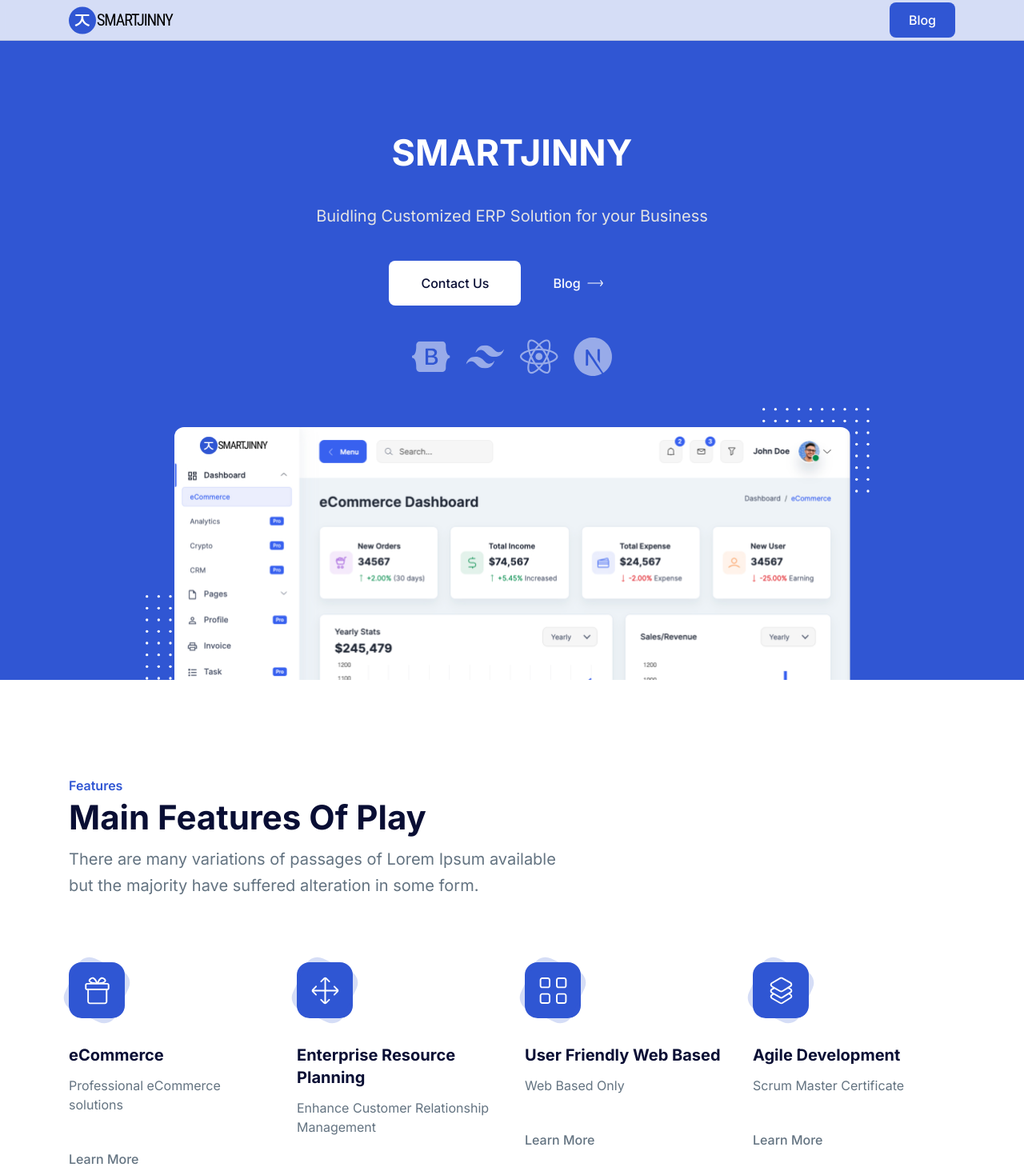
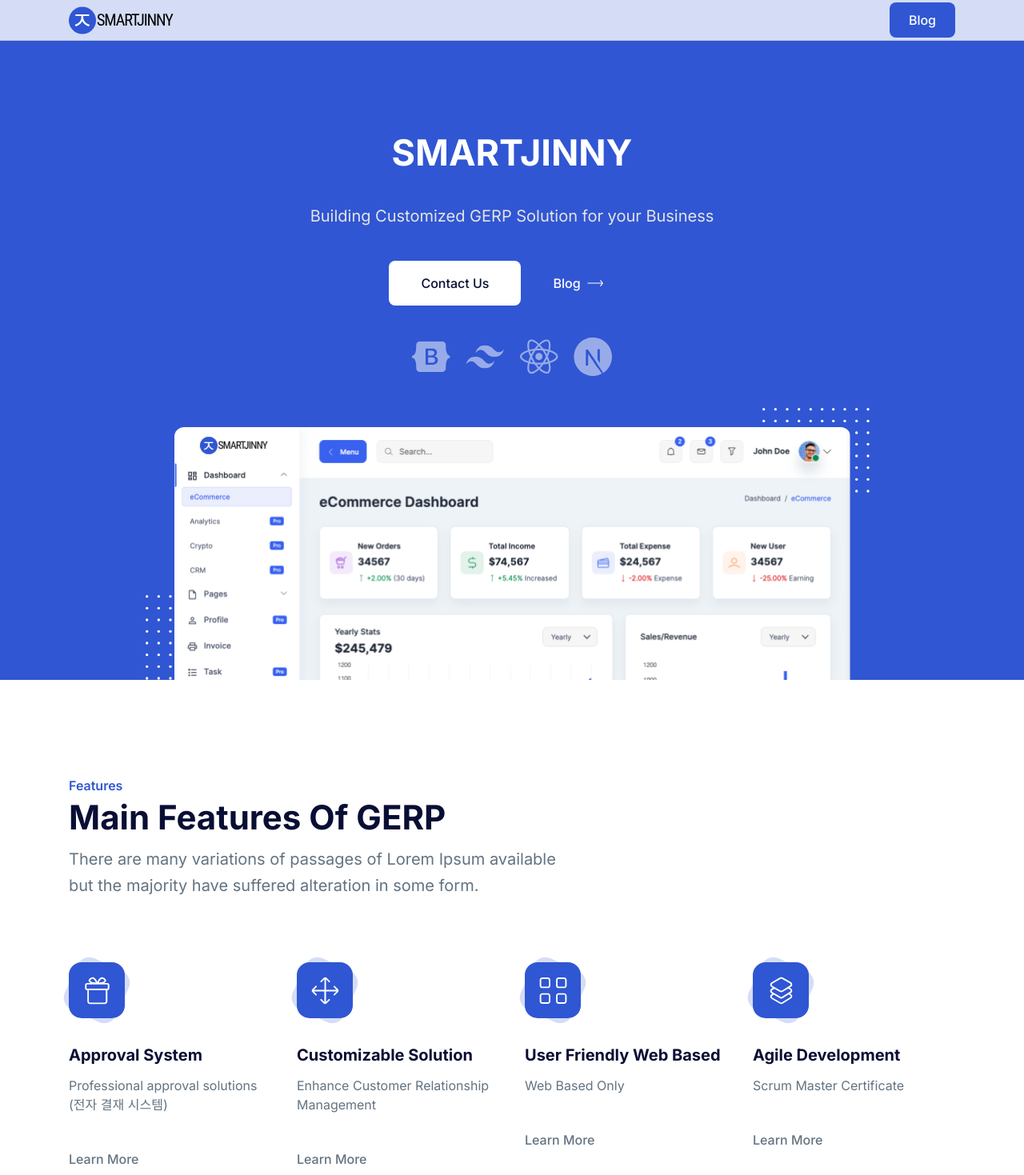
Before and after one commit to texas000/smartjinny, a Next.js app: page / in a window 1280 px wide. Shown: the top 1469 px of the page at 80% size. Built offline with nearby package versions, Linux system fonts and the light colour scheme; no server answers.

Commit message:
adding dropbox api

```diff
--- a/component/Header.js
+++ b/component/Header.js
@@ -321,7 +321,7 @@
 								</ul>
 							</nav>
 						</div>
-						<div className="sm:flex justify-end pr-16 lg:pr-0">
+						<div className="sm:flex justify-end pr-16 lg:pr-0 my-1">
 							<a
 								href="/blog"
 								className="
@@ -331,6 +331,7 @@
                   bg-white bg-opacity-20
                   rounded-lg
                   py-3
+                  lg:py-2
                   px-6
                   hover:bg-opacity-100 hover:text-dark
                   signUpBtn
--- /dev/null
+++ b/pages/api/files/list.js
@@ -0,0 +1,24 @@
+export default async (req, res) => {
+	var status;
+	const dropbox = await fetch(
+		"https://api.dropboxapi.com/2/files/list_folder",
+		{
+			method: "POST",
+			headers: {
+				Authorization: `Bearer ${process.env.DROPBOX_API_KEY}`,
+				"Content-Type": "application/json",
+			},
+			body: JSON.stringify({ path: "" }),
+		}
+	)
+		.then(async (res) => {
+			const data = await res.json();
+			status = res.status;
+			return data.entries;
+		})
+		.catch((err) => {
+			status = 404;
+			return err.toString();
+		});
+	res.status(status).json(dropbox);
+};
--- a/pages/index.js
+++ b/pages/index.js
@@ -52,7 +52,7 @@
                   max-w-[600px]
                 "
 								>
-									Buidling Customized ERP Solution for your Business
+									Building Customized GERP Solution for your Business
 								</p>
 								<ul className="flex flex-wrap items-center justify-center mb-10">
 									<li>
@@ -1307,7 +1307,7 @@
                   mb-4
                 "
 								>
-									Main Features Of Play
+									Main Features Of GERP
 								</h2>
 								<p
 									className="
@@ -1376,10 +1376,15 @@
 										/>
 									</svg>
 								</div>
-								<h4 className="font-bold text-xl text-dark mb-3">eCommerce</h4>
+								<h4 className="font-bold text-xl text-dark mb-3">
+									Approval System
+								</h4>
 								<p className="text-body-color mb-8 lg:mb-11">
-									Professional eCommerce solutions
+									Professional approval solutions
+									<br />
+									(전자 결재 시스템)
 								</p>
+
 								<a
 									href="#"
 									className="font-medium text-base text-body-color hover:text-primary"
@@ -1440,7 +1445,7 @@
 									</svg>
 								</div>
 								<h4 className="font-bold text-xl text-dark mb-3">
-									Enterprise Resource Planning
+									Customizable Solution
 								</h4>
 								<p className="text-body-color mb-8 lg:mb-11">
 									Enhance Customer Relationship Management
```
